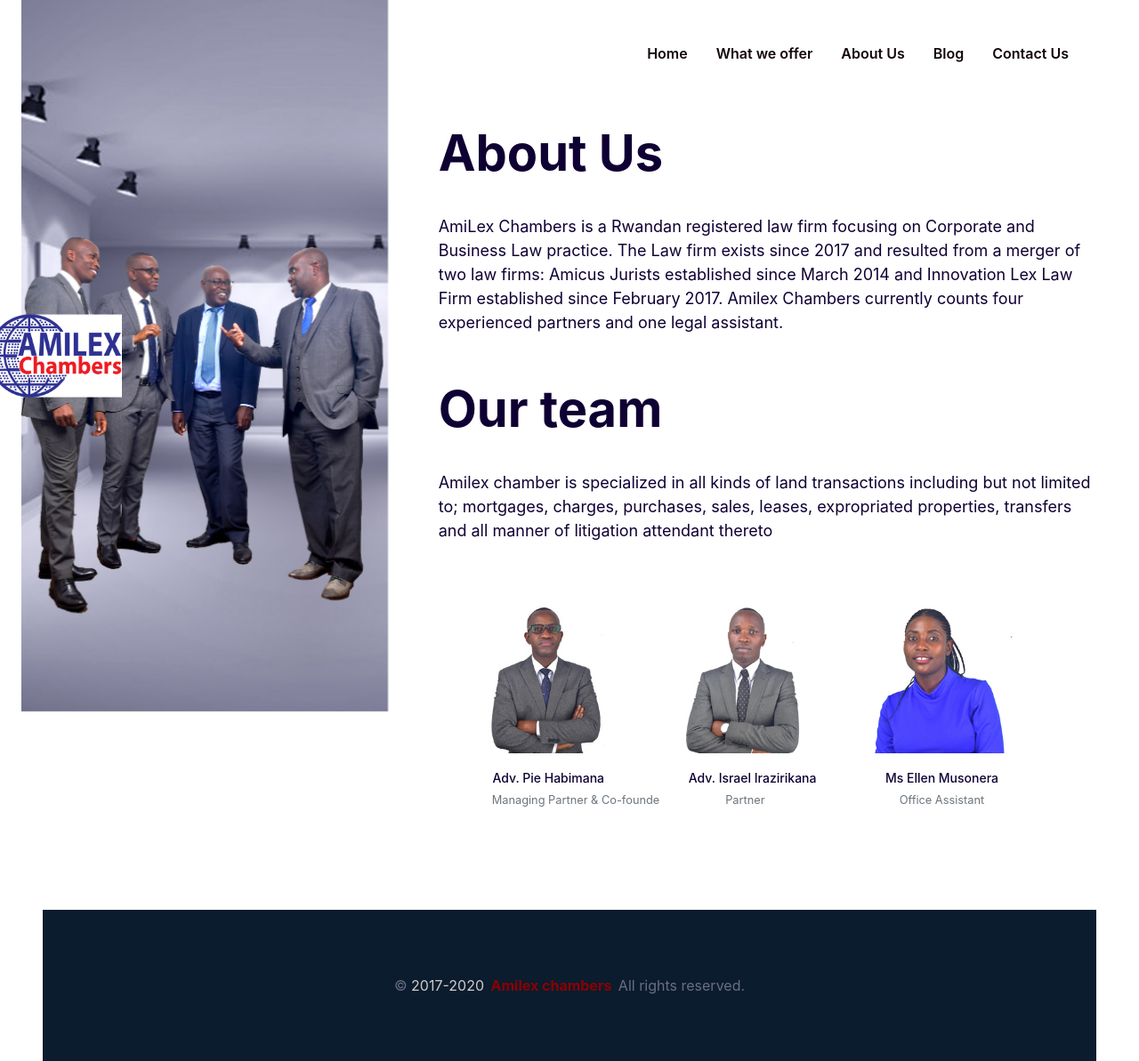
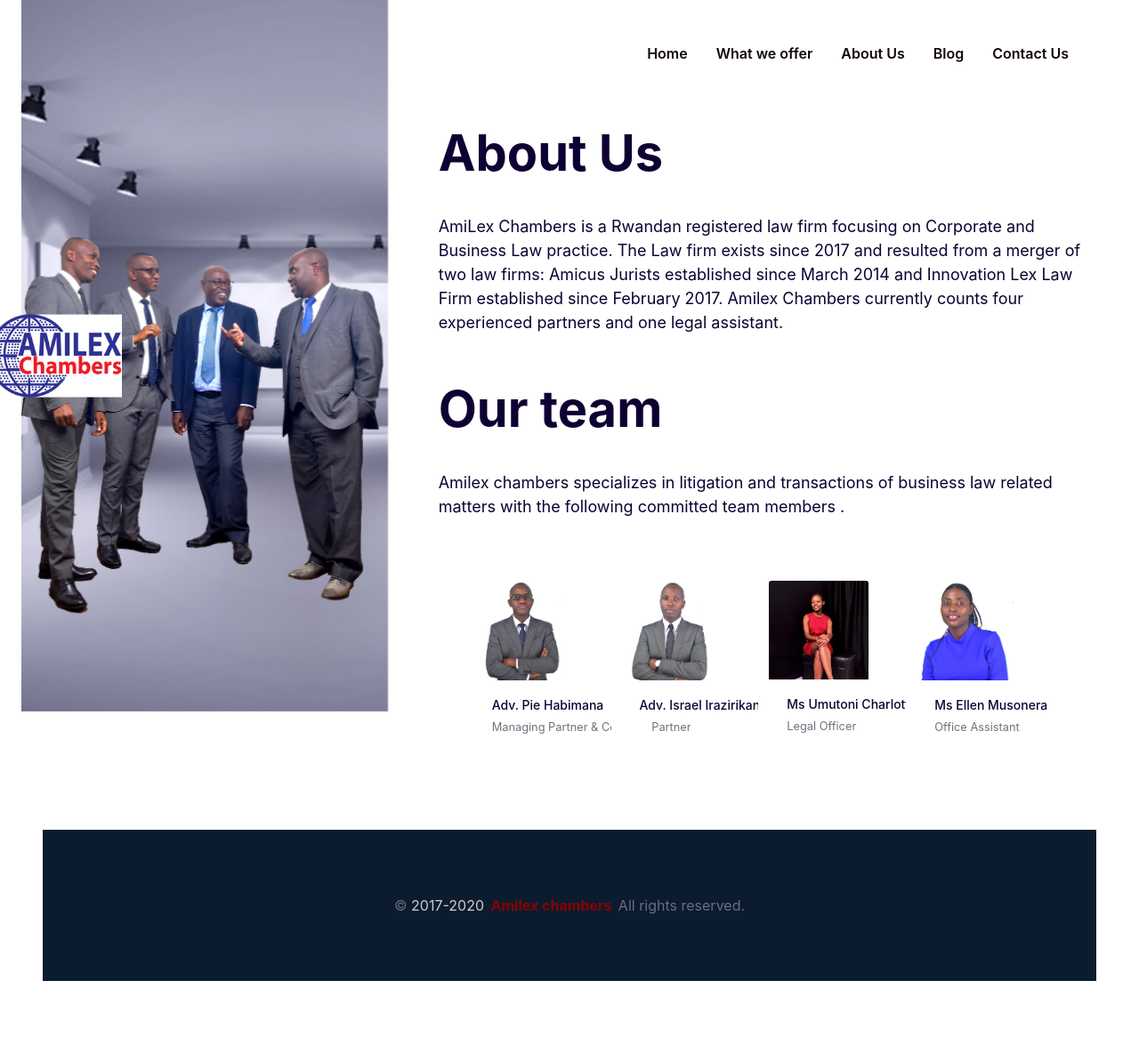
Before and after one commit to uwevanopfern/amilex-law-firm-management, a PHP site: page /about.php in a window 1280 px wide. Shown: the whole page at 89% size. After the commit the page ends 1103 px from the top, so only its background shows below. Run offline with PHP 8.4, Linux system fonts and the light colour scheme; some libraries are stand-ins or nearby versions.

Commit message:
feat: added Ms CHarlotte profile

```diff
--- a/about.php
+++ b/about.php
@@ -69,17 +69,16 @@
                     <h1 class="text-dark display-4 font-weight-bold headings"
                         style="color: #0f0033!important;margin-left: 50px;">Our
                         team</h1>
-                    <p class="paragraph font-weight" style="color: #0f0033!important;margin-left: 50px;">Amilex chamber
-                        is specialized in
-                        all kinds of land transactions including but not limited to; mortgages, charges, purchases,
-                        sales, leases, expropriated properties, transfers and all manner of litigation attendant
-                        thereto</p>
+                    <p class="paragraph font-weight" style="color: #0f0033!important;margin-left: 50px;">
+                    Amilex chambers specializes in litigation and transactions of business law related matters
+                     with the following committed team members
+                     .</p>
                 </div>
                 <!-- team -->
                 <section class="p-sm-5 p-2 bg-white">
                     <div class="container-fluid">
                         <div class="row">
-                            <div class="col-lg-4 col-sm-10 mx-auto mb-4">
+                            <div class="col-lg-3 col-sm-10 mx-auto mb-3">
 
 
                                 <div class="container">
@@ -93,23 +92,27 @@
                                                     <h2 class="modal-title">Adv. HABIMANA Pie</h2>
                                                     <p class="text-muted">
                                                     <strong>
-                                                        Managing Partner, Amilex Chambers<br>
-                                                        Vice-President, East Africa Law Society<br>
+                                                        Managing Partner<br>
                                                         Lecturer, University of Rwanda - School of Law
                                                     </strong>
                                                     </p>
-                                                    <p>Adv. HABIMANA Pie is a co-founder of Amilex Chambers.
-                                                    He was called to the Bar in 2011. Currently, he is the Vice-President of the East African Law Society (since 2020),
-                                                    and doubles as a member of the Rwanda Bar Governing Council (since 2017).
-                                                    He also chairs the Young Lawyers Committee and the Bar Saving & Credit Scheme.<br><br>
-                                                        In academia, Pie Habimana is a Lecturer at University of Rwanda (since 2010).
-                                                        He teaches and heads the module of Tax Law and Public Finance Law.
-                                                        He is also a visiting Lecturer at the Institute of Legal Practice and Development (Post-graduate program)
-                                                        where he teaches Corporate law practice, Commercial transactions, and Practice management.<br><br>
-                                                        Pie Habimana regularly appears in the Supreme Court challenging the laws or submitting high level opinion as amicus curiae.
-                                                        He conducted a number of legal consultancies with high level institutions like UNESCO, UNECA, Ministry of Education (Rwanda), RGB, etc.<br><br>
-                                                        He is an experienced consultant and regularly advises businesses holders on various business legal issues.
-                                                        More of that, he is a member of the disciplinary Committee of the Institute of Certified Public Accountants of Rwanda (ICPAR).
+                                                    <p>Adv. Pie HABIMANA is the Managing Partner of Amilex Chambers.
+                                                    He was called to the Bar in 2011. Currently, he is the Vice-President of the East Africa Law Society (EALS),
+                                                    a Director on the Board of Cogebanque Plc, a Director on the Board of the Rwanda Bar Association,
+                                                     and a Director of the Ecole du Barreau du Rwanda.<br><br>
+                                                    He is also a member and on the panel of arbitrators of the Kigali International Arbitration Centre (KIAC),
+                                                    a disciplinary commissioner of the Institute of Certified Public Accountants of Rwanda (ICPAR),
+                                                    a member of the Chartered Institute of Arbitrators (CIArb), and the International Bar Association (IBA).<br><br>
+                                                    Pie Habimana holds a Master’s degree in business law (cum laude) and a Bachelor’s degree in law (cum laude)
+                                                    from the National University of Rwanda. He also holds a Postgraduate diploma in legal practice
+                                                    from the Institute of Legal Practice and Development, and is currently finalising a Ph.D in international tax law at Leiden University.<br><br>
+                                                    In academia, Pie is a Lecturer at the University of Rwanda (since 2010) where he teaches Tax law, Public finance law, and Private international law.<br><br>
+                                                    He is also a visiting lecturer at the Institute of Legal Practice and Development where he teaches Commercial transactions, Corporate law practice, and Practice management.<br><br>
+                                                    Pie is an active researcher with a good record of research papers published in reputed journals.<br>
+                                                    Pie Habimana regularly appears in Supreme Court to challenge legislations or to submit high level opinion as amicus curiae. <br><br>
+                                                    He has provided several legal consultancies to high level institutions like UNESCO, UNECA, Ministry of Education (Rwanda), RGB, etc and regularly advises businesses on various business legal issues.<br><br>
+                                                    He is also a member of the multi-institutional committee of the Supreme Court, which is responsible for Rwanda Law Reports
+
                                                     </p>
                                                     <p class="text-black"><strong>Academic qualifications:</strong></p>
                                                     <ul>
@@ -146,28 +149,26 @@
                                                     <p class="text-black"><strong>Publications:</strong></p>
                                                     <ul>
                                                         <li>
-                                                            P. Habimana (2021), ‘In Search of the Boundaries between Harmless and Harmful Tax Competition’,
-                                                            <i>Amsterdam Law Forum</i>, Vol. 13, Issue 1, pp. 37-56.
+                                                            P Habimana, ‘In Search of the Boundaries between Harmless and Harmful Tax Competition’
+                                                             (2021) <i>Amsterdam Law Forum</i> 13(1), pp. 37-56
                                                         </li>
-                                                        <li>P. Habimana (2020),
-                                                        ‘The regulation of harmful tax competition in the EAC: current status,
-                                                        challenges, and ways forward’, <i>KAS African Law Study Library,</i>
-                                                        Vol. 7, Issue No. 4, pp. 601-620
+                                                        <li>
+                                                            P Habimana, ‘The regulation of harmful tax competition in the EAC: current status, challenges,
+                                                            and ways forward’ (2020) <i>KAS African Law Study Library 7(4)</i>, pp. 601-620</li>
+                                                        <li>
+                                                            P Habimana, ‘Tax Competition: Global but Virgin under Rwanda Law’ (2020)<br> <i>Recht in Afrika</i> 23(1),
+                                                            pp. 41-55
                                                         </li>
-                                                        <li>P. Habimana (2020),
-                                                        ‘Tax Competition: Global but Virgin under Rwanda Law’,
-                                                        <i>Recht in Afrika</i>,<br> Vol. 23, Issue No. 1, pp. 41-55.
+                                                        <li>
+                                                            P Habimana, ‘When the tax administration feels the burn of aggressive tax planning
+                                                            but cannot catch up to its fire’ (2020) <i>Rwanda Law Journal (1)</i>, pp. 73-93.
                                                         </li>
-                                                        <li>P. Habimana (2020),
-                                                        ‘When the tax administration feels the burn of aggressive tax planning <br>
-                                                        but cannot catch up to its fire’,<i>Rwanda Law Journal</i>, Issue No. 1, pp. 73-93.
+                                                        <li>
+                                                            P Habimana, Tax Law and Public Finance in Rwanda (<i>L’Harmattan 2015</i>).
                                                         </li>
-                                                        <li>P. Habimana (2015),
-                                                        Tax Law and Public Finance in Rwanda, <i>L’Harmattan</i>, (ISBN 978-2-343-06843-5).
-                                                        </li>
-                                                        <li>P. Habimana (2013), ‘EAC (East African Community)
-                                                        Legal Base and Legal Possibilities to Influence the Settlement of Regional Disputes’,
-                                                        <i>KAS African Law Study Library</i>, Vol. 18, pp. 53-72.
+                                                        <li>
+                                                            P Habimana, ‘EAC (East African Community) Legal Base and Legal Possibilities to Influence the Settlement of Regional Disputes’
+                                                            (2013) <i>KAS African Law Study Library (18)</i>, pp. 53-72
                                                         </li>
                                                     </ul>
                                                 </div>
@@ -197,7 +198,7 @@
                                     </div>
                                 </div>
                             </div>
-                            <div class="col-lg-4 col-sm-10 mx-auto mb-4">
+                            <div class="col-lg-3 col-sm-10 mx-auto mb-3">
                                 <div class="card" style="border: none;">
                                     <div class="modal fade" id="myModal3" role="dialog">
                                         <div class="modal-dialog modal-lg">
@@ -282,7 +283,71 @@
                                     </div>
                                 </div>
                             </div>
-                            <div class="col-lg-4 col-sm-10 mx-auto mb-4">
+                            <div class="col-lg-3 col-sm-10 mx-auto mb-3">
+                                <div class="card" style="border: none;">
+                                    <div class="modal fade" id="myModal4" role="dialog">
+                                        <div class="modal-dialog modal-lg">
+                                            <div class="modal-content">
+                                                <div class="modal-body">
+                                                    <h2 class="modal-title">Ms Umutoni Charlotte </h2>
+                                                    <p class="text-muted"><strong>Legal Officer</strong></p>
+                                                    <p>Ms Umutoni Charlotte joined Amilex Chambers in 2021.<br>
+                                                       She is a passionate lawyer with an eye for analytical details.<br><br>
+                                                       She has an experience working with business entities in construction industry and agri-business industry.<br><br>
+                                                       Ms Umutoni holds a Master’s degree in International Economics and Business Law and a Bachelor’s degree in Law from Kigali Independent University,
+                                                        and she is currently pursuing a Post-graduate diploma in legal practice at the Institute of Legal Practice and Development.<br><br>
+
+                                                        At Amilex Chambers, Umutoni Charlotte works in hands with the Partners and assists in drafting and reviewing legal documents,
+                                                         preparation of litigation cases, legal research, etc.<br><br>
+                                                       Ms Umutoni is a native speaker of Kinyarwanda, and she is fluent in English, French and a little Afrikaans.
+
+
+                                                    </p>
+                                                    <p class="text-black"><strong>Academic qualifications:</strong></p>
+                                                    <ul>
+                                                        <li>LLM International Economics and Business Law (Kigali Independent University – 2019)</li>
+                                                        <li>LLB Law (Kigali Independent University – 2016)</li>
+                                                        <li>PGD Legal Practice (ILPD – ongoing)</li>
+                                                    </ul>
+                                                    <p class="text-black"><strong>Languages:</strong></p>
+                                                    <ul>
+                                                        <li>English, French, Kinyarwanda, Afrikaans</li>
+                                                    </ul>
+
+                                                    <p class="text-black"><strong>Areas of expertise:</strong></p>
+                                                    <ul>
+                                                        <li>Business legal support</li>
+                                                        <li>Commercial law </li>
+                                                        <li>Company law</li>
+                                                        <li>Contract law</li>
+                                                        <li>Labour law</li>
+                                                    </ul>
+                                                </div>
+                                                <div class="modal-footer">
+                                                    <button type="button" class="btn btn-default" data-dismiss="modal">
+                                                        Close
+                                                    </button>
+                                                </div>
+                                            </div>
+                                        </div>
+                                    </div>
+                                    <div data-toggle="modal" data-target="#myModal4" class="btn card"
+                                         style="border: none;">
+                                        <img src="images/Umutoni.jpeg" class="card-img-top">
+                                        <div class="card-body">
+                                            <div class="card-title">
+                                                <h6 class="headers text-muted" style="color: #0f0033!important;">
+                                                Ms Umutoni Charlotte
+                                                </h6>
+                                            </div>
+                                            <div class="card-subtitle">
+                                                <p class="small text-secondary">Legal Officer </p>
+                                            </div>
+                                        </div>
+                                    </div>
+                                </div>
+                            </div>
+                            <div class="col-lg-3 col-sm-10 mx-auto mb-3">
                                 <div class="card" style="border: none;">
                                     <div class="modal fade" id="myModal5" role="dialog">
                                         <div class="modal-dialog modal-lg">
```
Also changed, not shown: images/Umutoni - Copy.jpeg (added), images/Umutoni.jpeg (added).
